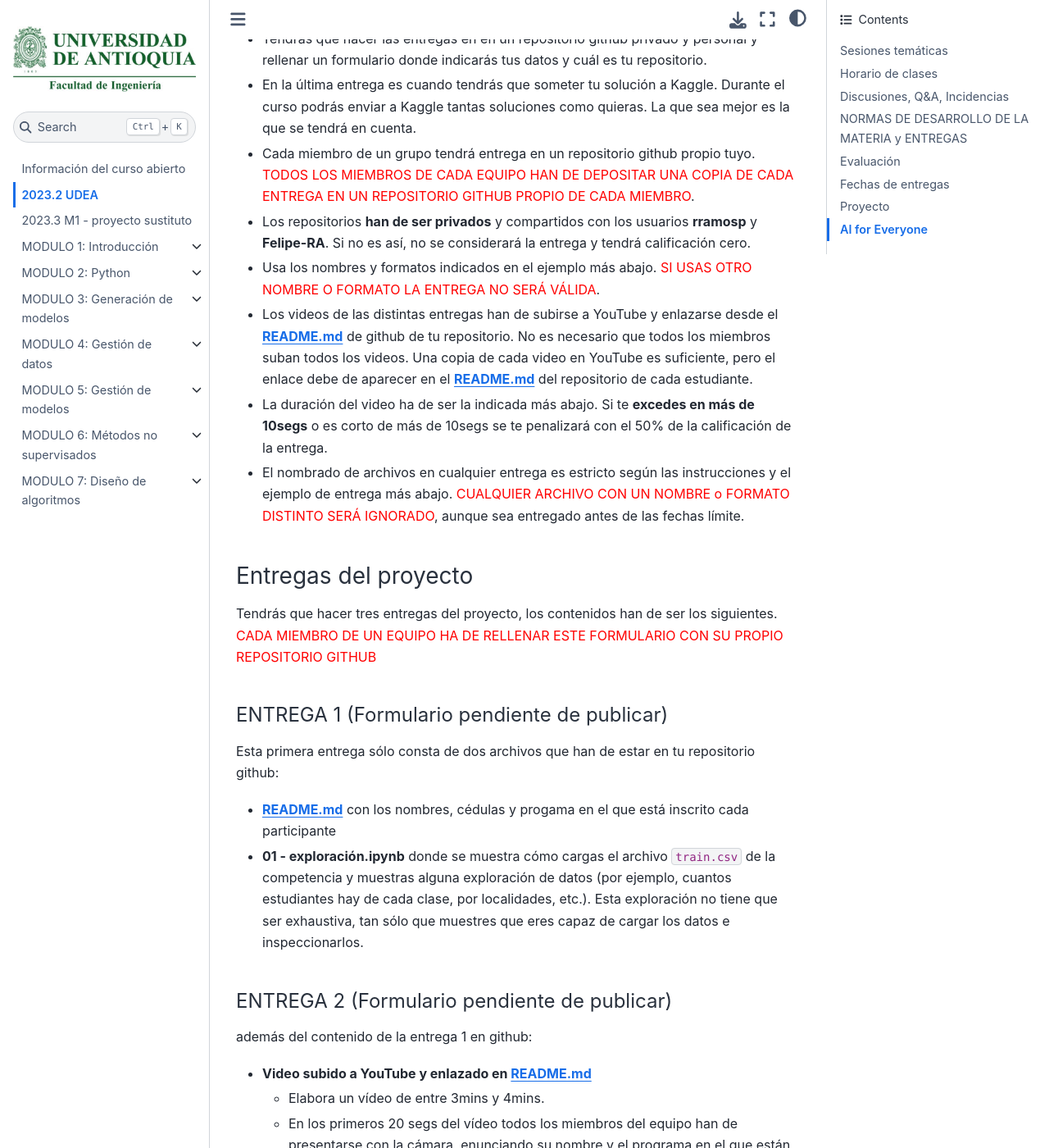
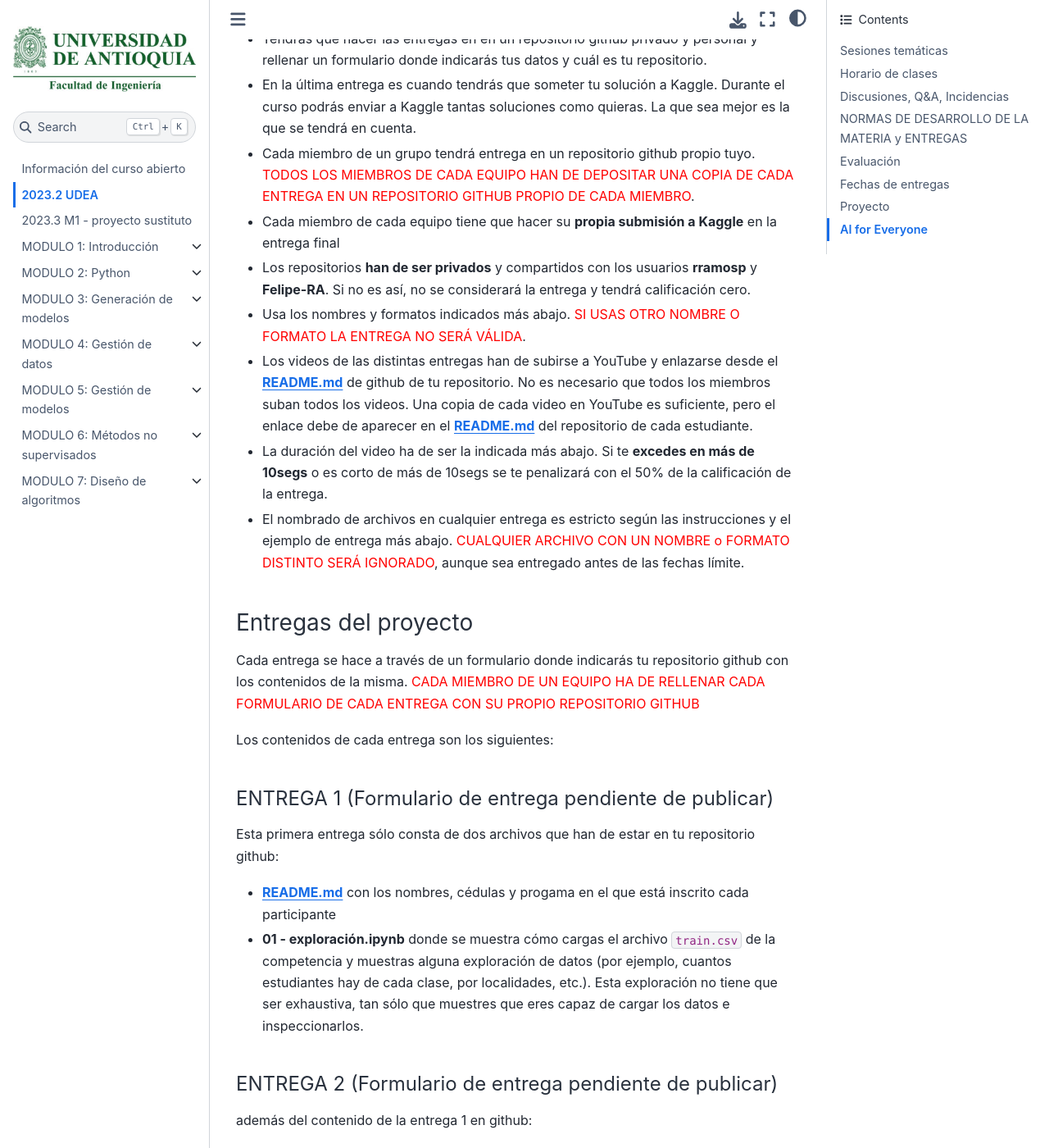
Before and after one commit to rramosp/ai4eng.v1, a Jupyter Book: the page built from content/M00_intro_udea.md, in a window 1280 px wide and 1400 px high, scrolled down 4091 px. Shown: the whole window at 82% size. Built offline with Jupyter Book 1.0.4 settings and Sphinx 7.4.7 and the Sphinx Book theme 1.1.4, drawn with Linux system fonts in a browser that asks for light colours; pages that are not in the unit, such as notebooks, are missing from menus; some of the changed text lies outside the part shown.

Commit message:
Update M00_intro_udea.md

```diff
--- a/content/M00_intro_udea.md
+++ b/content/M00_intro_udea.md
@@ -143,7 +143,7 @@
 4. Enviar tu solución a Kaggle para que aparezcas en el ranking de la competición.
 
 
-#### Reglamentación del proyecto
+### Reglamentación del proyecto
 
 - Podrá hacerse individual o formarse grupos de 2 o 3 estudiantes.
 
@@ -151,11 +151,13 @@
 
 - En la última entrega es cuando tendrás que someter tu solución a Kaggle. Durante el curso podrás enviar a Kaggle tantas soluciones como quieras. La que sea mejor es la que se tendrá en cuenta.
 
-- Cada miembro de un grupo tendrá  entrega en un repositorio github propio tuyo. <font color="red">TODOS LOS MIEMBROS DE CADA EQUIPO HAN DE DEPOSITAR UNA COPIA DE CADA ENTREGA EN UN REPOSITORIO GITHUB PROPIO DE CADA MIEMBRO</font>.
+- Cada miembro de un grupo tendrá entrega en un repositorio github propio tuyo. <font color="red">TODOS LOS MIEMBROS DE CADA EQUIPO HAN DE DEPOSITAR UNA COPIA DE CADA ENTREGA EN UN REPOSITORIO GITHUB PROPIO DE CADA MIEMBRO</font>.
+
+- Cada miembro de cada equipo tiene que hacer su **propia submisión a Kaggle** en la entrega final
 
 - Los repositorios **han de ser privados** y compartidos con los usuarios **rramosp** y **Felipe-RA**. Si no es así, no se considerará la entrega y tendrá calificación cero.
 
-- Usa los nombres y formatos indicados en el ejemplo más abajo. <font color="red">SI USAS OTRO NOMBRE O FORMATO LA ENTREGA NO SERÁ VÁLIDA</font>.
+- Usa los nombres y formatos indicados más abajo. <font color="red">SI USAS OTRO NOMBRE O FORMATO LA ENTREGA NO SERÁ VÁLIDA</font>.
 
 - Los videos de las distintas entregas han de subirse a YouTube y enlazarse desde el **README.md** de github de tu repositorio. No es necesario que todos los miembros suban todos los videos. Una copia de cada video en YouTube es suficiente, pero el enlace debe de aparecer en el **README.md** del repositorio de cada estudiante.
 
@@ -164,19 +166,20 @@
 - El nombrado de archivos en cualquier entrega es estricto según las instrucciones y el ejemplo de entrega más abajo. <font color="red">CUALQUIER ARCHIVO CON UN NOMBRE o FORMATO DISTINTO SERÁ IGNORADO</font>, aunque sea entregado antes de las fechas límite.
 
 
-#### Entregas del proyecto
+### Entregas del proyecto
 
-Tendrás que hacer tres entregas del proyecto, los contenidos han de ser los siguientes. <font color='red'>CADA MIEMBRO DE UN EQUIPO HA DE RELLENAR ESTE FORMULARIO CON SU PROPIO REPOSITORIO GITHUB</font>
+Cada entrega se hace a través de un formulario donde indicarás tu repositorio github con los contenidos de la misma. <font color='red'>CADA MIEMBRO DE UN EQUIPO HA DE RELLENAR CADA FORMULARIO DE CADA ENTREGA CON SU PROPIO REPOSITORIO GITHUB</font>
 
+Los contenidos de cada entrega son los siguientes:
 
-##### ENTREGA 1 (Formulario pendiente de publicar)
+##### ENTREGA 1 (Formulario de entrega pendiente de publicar)
 
 Esta primera entrega sólo consta de dos archivos que han de estar en tu repositorio github:
 
 - **README.md** con los nombres, cédulas y progama en el que está inscrito cada participante
 - **01 - exploración.ipynb** donde se muestra cómo cargas el archivo `train.csv` de la competencia y muestras alguna exploración de datos (por ejemplo, cuantos estudiantes hay de cada clase, por localidades, etc.). Esta exploración no tiene que ser exhaustiva, tan sólo que muestres que eres capaz de cargar los datos e inspeccionarlos.
 
-##### ENTREGA 2 (Formulario pendiente de publicar)
+##### ENTREGA 2 (Formulario de entrega pendiente de publicar)
 
 además del contenido de la entrega 1 en github:
 
@@ -190,11 +193,13 @@
 - **02 - preprocesado.ipynb** donde se muestra cómo cargas el archivo `train.csv` de la competencia y realizas las operaciones de limpieza y preprocesado de datos que necesites (p.ej. convertir columnas en one-hot, normalizar valores de rangos, imputar datos faltantes, etc.)
 
 
-##### ENTREGA FINAL (Formulario pendiente de publicar)
+##### ENTREGA FINAL (Formulario de entrega pendiente de publicar)
+
+en este entrega tendrás que someter tu solución a Kaggle. **CADA MIEMBRO DE CADA GRUPO TIENE QUE SOMETER SU PROPIA SOLUCIÓN**, aunque sea la misma que la del resto de componentes del grupo.
 
 además del contenido de las entregas anteriores tendrás que añadir a tu repositorio github
 
-- **README.md** con los nombres, cédulas y progama en el que está inscrito cada participante **y con el enlace al video de la entrega 2 y el enlance al video de esta entrega**.
+- **README.md** con los nombres, cédulas y progama en el que está inscrito cada participante y con los siguientes enlaces**y con el enlace al video de la entrega 2 y el enlance al video de esta entrega**.
 - **Video subido a YouTube y enlazado en README.md**
   - Elabora un vídeo de entre 3mins y 4mins.
   - En los primeros 20 segs del vídeo todos los miembros del equipo han de presentarse con
```
